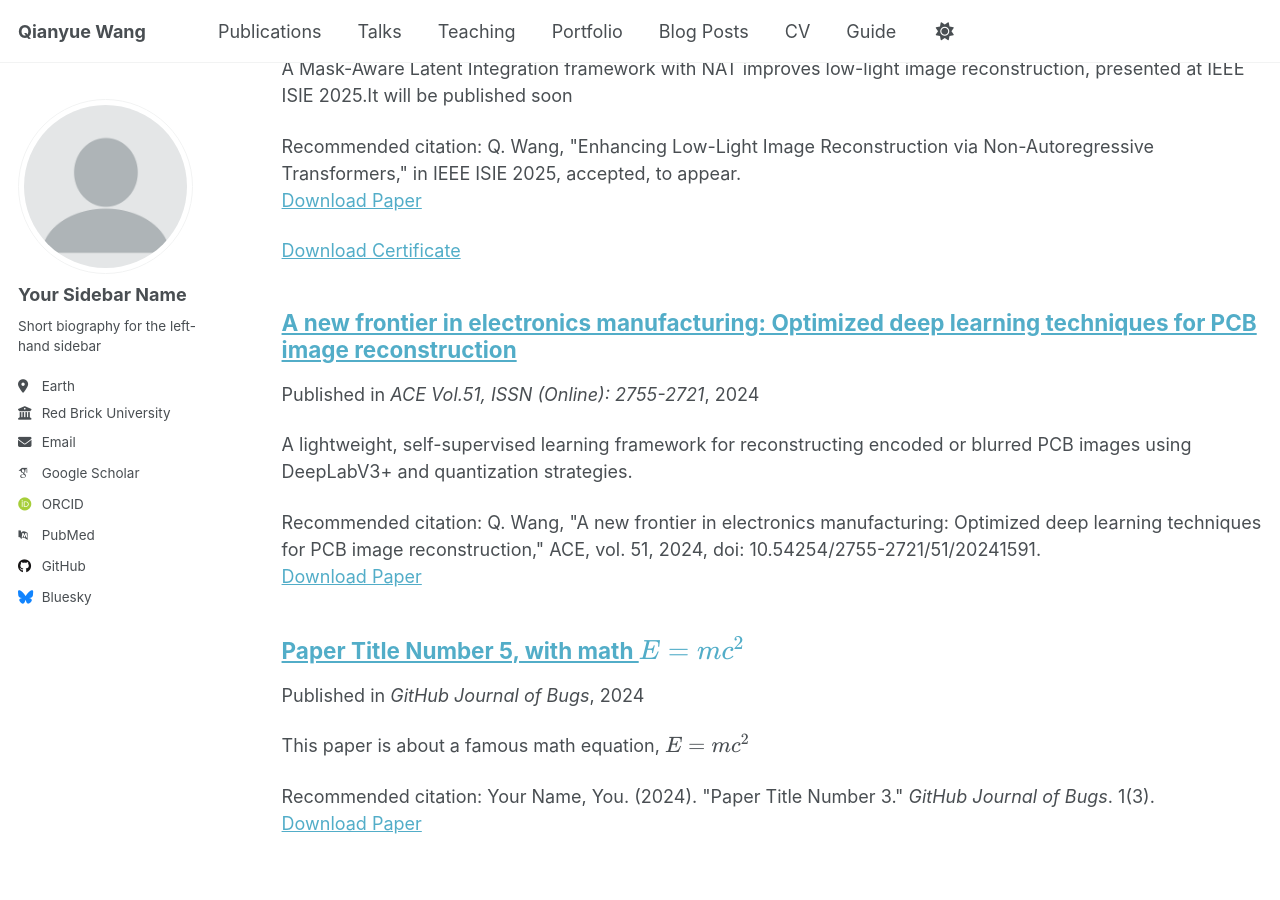
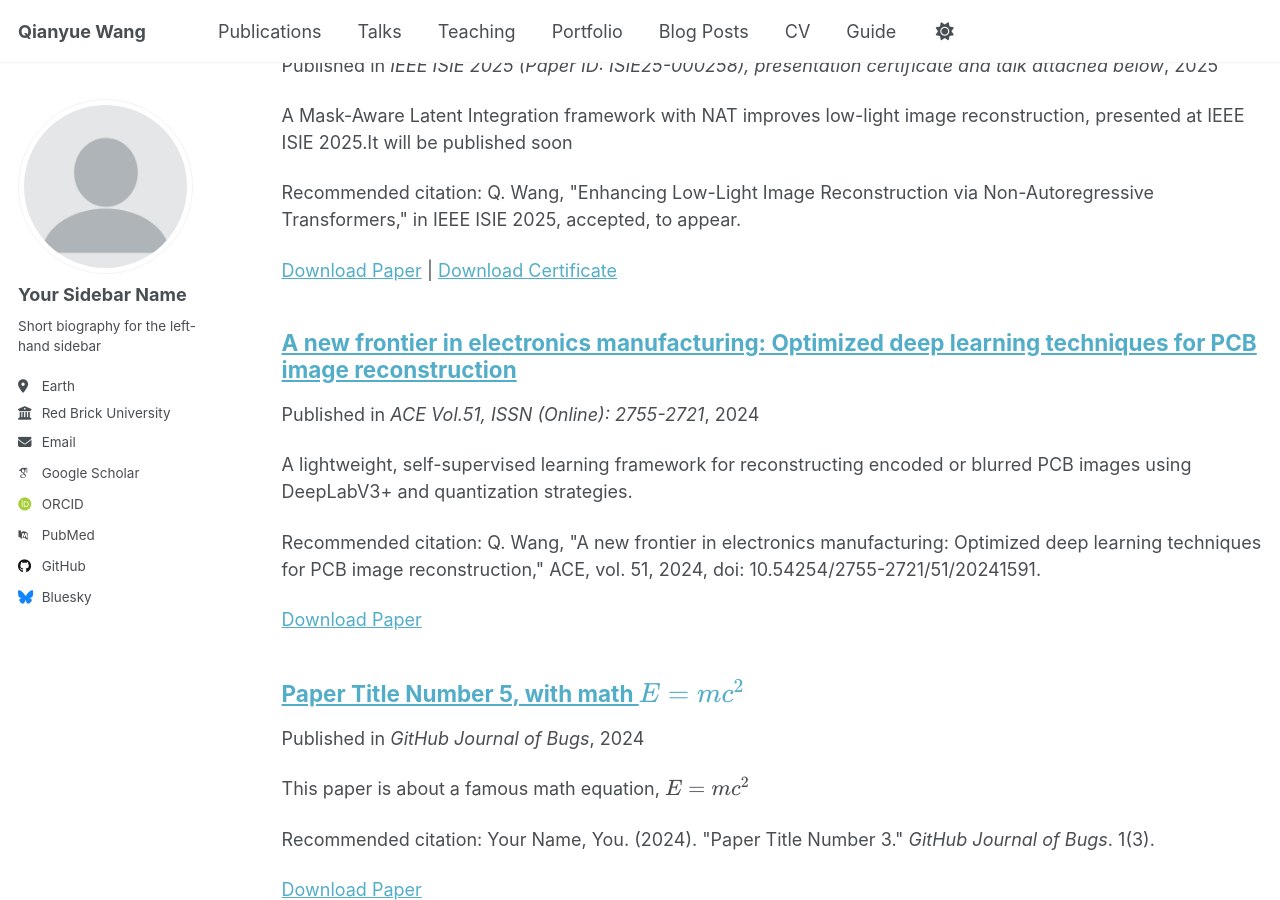
Before and after one commit to Wangq180/Qianyue-Wang.github.io, a Jekyll site: the page built from _pages/publications.html, in a window 1280 px wide and 900 px high, scrolled down 1033 px. Built offline with Jekyll 4.4.1, drawn with Linux system fonts in a browser that asks for light colours; some web fonts are replaced; a script that is not in the unit is left out.

Commit message:
Update archive-single.html

```diff
--- a/_includes/archive-single.html
+++ b/_includes/archive-single.html
@@ -52,41 +52,29 @@
     <p class="archive__item-excerpt" itemprop="description"><p>{{ post.excerpt | markdownify | remove: '<p>' | remove: '</p>' }}<strong><a href="{{ base_path }}{{ post.url }}" rel="permalink"> Read more</a></strong></p></p>
     {% endif %}
 
-    {% if post.citation and post.paperurl and post.slidesurl and post.bibtexurl %}
-      <p>Recommended citation: {{ post.citation }}<br /><a href="{{ post.paperurl }}">Download Paper</a> | <a href="{{ post.slidesurl }}">Download Slides</a> | <a href="{{ post.bibtexurl }}">Download Bibtex</a></p>
-    {% elsif post.citation and post.paperurl and post.slidesurl %}
-      <p>Recommended citation: {{ post.citation }}<br /><a href="{{ post.paperurl }}">Download Paper</a> | <a href="{{ post.slidesurl }}">Download Slides</a></p>
-    {% elsif post.citation and post.paperurl and post.bibtexurl %}
-      <p>Recommended citation: {{ post.citation }}<br /><a href="{{ post.paperurl }}">Download Paper</a> | <a href="{{ post.bibtexurl }}">Download Bibtex</a></p>
-    {% elsif post.citation and post.paperurl %}
-      <p>Recommended citation: {{ post.citation }}<br /><a href="{{ post.paperurl }}">Download Paper</a></p>
-    {% elsif post.citation and post.slidesurl and post.bibtexurl %}
-      <p>Recommended citation: {{ post.citation }}<br /><a href="{{ post.slidesurl }}">Download Slides</a> | <a href="{{ post.bibtexurl}}">Download Bibtex</a></p>
-    {% elsif post.citation and post.slidesurl %}
-      <p>Recommended citation: {{ post.citation }}<br /><a href="{{ post.slidesurl }}">Download Slides</a></p>
-    {% elsif post.citation and post.bibtexurl %}
-      <p>Recommended citation: {{ post.citation }}<br /><a href="{{ post.bibtexurl }}">Download Bibtex</a></p>
-    {% elsif post.citation %}
-      <p>Recommended citation: {{ post.citation }}</p>
-    {% elsif post.paperurl and post.bibtexurl %}
-      <p><a href=" {{ post.paperurl }} ">Download Paper</a> | <a href="{{ post.bibtexurl }}">Download Bibtex</a></p>
-    {% elsif post.paperurl %}
-      <p><a href=" {{ post.paperurl }} ">Download Paper</a></p>
-    {% elsif post.slidesurl and post.bibtexurl %}
-      <p><a href="{{ post.slidesurl }}">Download Slides</a> | <a href="{{ post.bibtexurl }}">Download Bibtex</a></p>
-    {% elsif post.slidesurl %}
-      <p><a href="{{ post.slidesurl }}">Download Slides</a></p>
-    {% elsif post.bibtexurl %}
-      <p><a href="{{ post.bibtexurl }}">Download Bibtex</a></p>
+    {% assign links = "" %}
+    {% if post.paperurl %}
+      {% assign links = links | append: "<a href='" | append: post.paperurl | append: "'>Download Paper</a>" %}
+    {% endif %}
+    {% if post.slidesurl %}
+      {% if links != "" %}{% assign links = links | append: " | " %}{% endif %}
+      {% assign links = links | append: "<a href='" | append: post.slidesurl | append: "'>Download Slides</a>" %}
+    {% endif %}
+    {% if post.bibtexurl %}
+      {% if links != "" %}{% assign links = links | append: " | " %}{% endif %}
+      {% assign links = links | append: "<a href='" | append: post.bibtexurl | append: "'>Download Bibtex</a>" %}
     {% endif %}
     {% if post.certificateurl %}
-      <a href="{{ post.certificateurl }}">Download Certificate</a>
+      {% if links != "" %}{% assign links = links | append: " | " %}{% endif %}
+      {% assign links = links | append: "<a href='" | append: post.certificateurl | append: "'>Download Certificate</a>" %}
     {% endif %}
 
-    {% if post.certificateimg %}
-      <div style="margin-top: 0.5em;">
-        <img src="{{ post.certificateimg }}" alt="Certificate" style="max-width:100px; border: 1px solid #ccc; box-shadow: 2px 2px 5px rgba(0,0,0,0.1);" />
-      </div>
+    {% if post.citation %}
+      <p>Recommended citation: {{ post.citation }}</p>
+    {% endif %}
+
+    {% if links != "" %}
+      <p>{{ links | raw }}</p>
     {% endif %}
 
 
```
